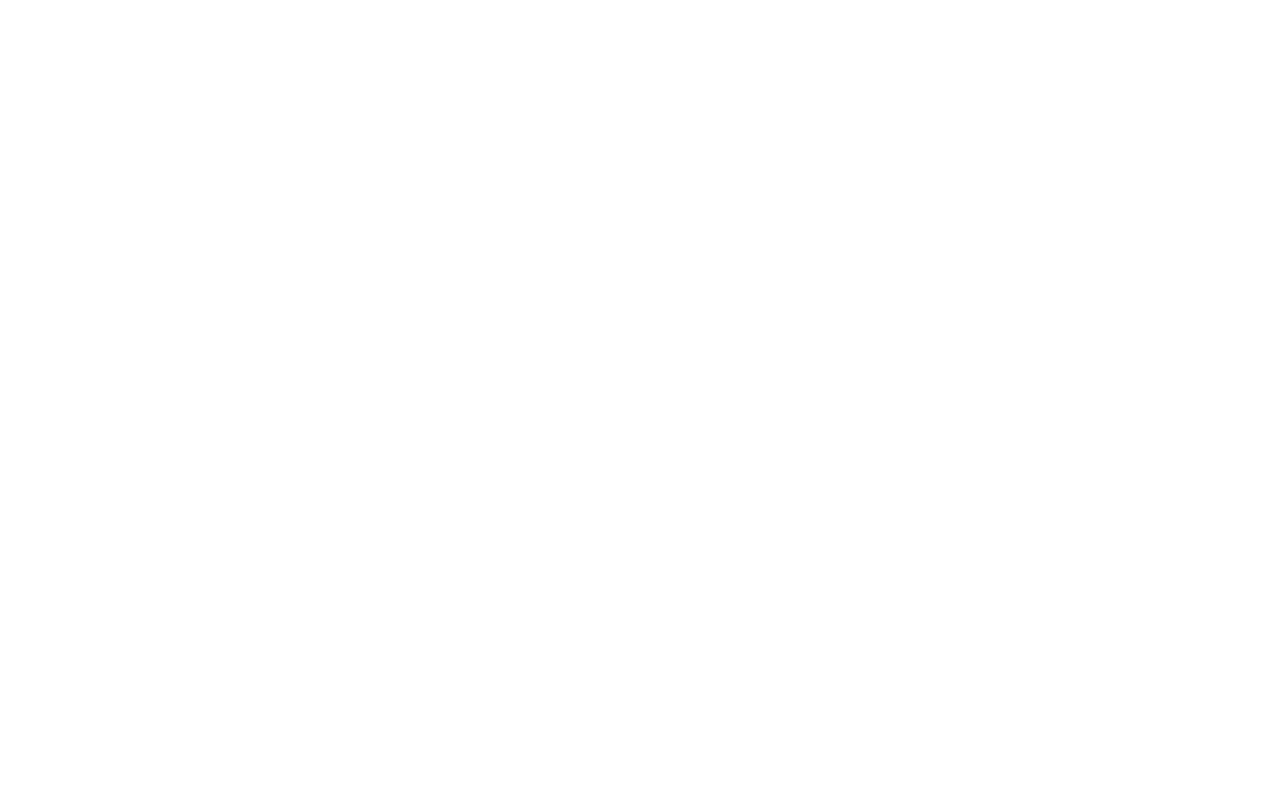
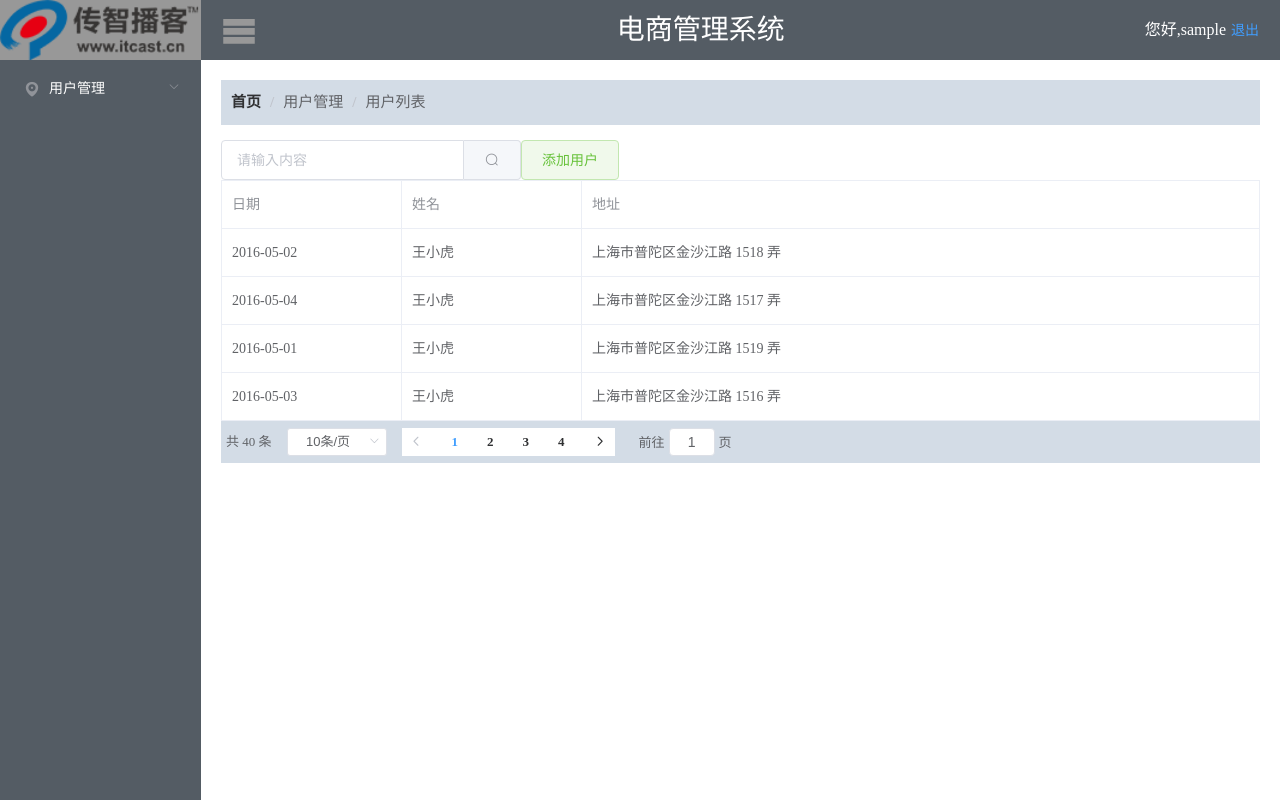
Before and after one commit to supersuperYang/vue_oa, a Vue app: page /#/user in a window 1280 px wide. Built offline with nearby package versions, Linux system fonts and the light colour scheme; no server answers; sample sign-in values are in the browser's storage.

Commit message:
userList

```diff
--- a/src/router/index.js
+++ b/src/router/index.js
@@ -3,6 +3,7 @@
 import Login from '@/views/Login'
 import Home from '@/views/Home'
 import Welcome from '@/views/welcome/Welcome'
+import User from '@/views/user/User'
 
 Vue.use(Router)
 
@@ -23,6 +24,11 @@
           name:'Welcome',
           path:'welcome',
           component:Welcome
+        },
+        {
+          name:'User',
+          path:'user',
+          component:User
         }
       ]
     }
--- a/src/views/Home.vue
+++ b/src/views/Home.vue
@@ -4,13 +4,14 @@
             <!-- 侧边栏 -->
             <el-aside width="auto">
                 <div class="logo"></div>
-                <el-menu default-active="2" :collapse="isCollapse" class="el-menu-admin" @open="handleOpen" @close="handleClose" background-color="#545c64" text-color="#fff" active-text-color="#ffd04b">
+                <el-menu :router="true"
+                 :collapse="isCollapse" class="el-menu-admin" @open="handleOpen" @close="handleClose" background-color="#545c64" text-color="#fff" active-text-color="#ffd04b">
                     <el-submenu index="1">
                         <template slot="title">
                             <i class="el-icon-location"></i>
                             <span>用户管理</span>
                         </template>
-                        <el-menu-item index="2">
+                        <el-menu-item index="/user">
                             <i class="el-icon-menu"></i>
                             <span slot="title">用户列表</span>
                         </el-menu-item>
--- a/src/views/Login.vue
+++ b/src/views/Login.vue
@@ -33,7 +33,7 @@
       rules: {
         username: [
           { required: true, message: "请输入账号", trigger: "blur" },
-          { min: 3, max: 5, message: "长度在 3 到 5 个字符", trigger: "blur" }
+        //   { min: 3, max: 5, message: "长度在 3 到 5 个字符", trigger: "blur" }
         ],
         password: [
           { required: true, message: "请输入密码", trigger: "blur" },
--- /dev/null
+++ b/src/views/user/User.vue
@@ -0,0 +1,89 @@
+<template>
+    <div class="user">
+        <!-- 头部面包屑 -->
+        <el-row>
+            <el-col :span="24">
+                <el-breadcrumb separator="/">
+                    <el-breadcrumb-item :to="{ path: '/' }">首页</el-breadcrumb-item>
+                    <el-breadcrumb-item>用户管理</el-breadcrumb-item>
+                    <el-breadcrumb-item>用户列表</el-breadcrumb-item>
+                </el-breadcrumb>
+            </el-col>
+        </el-row>
+        <!-- 搜索 -->
+        <el-row>
+            <el-col :span="24">
+                <el-input placeholder="请输入内容" class="search-input">
+                    <el-button slot="append" icon="el-icon-search"></el-button>
+                </el-input>
+                <el-button type="success" plain>添加用户</el-button>
+            </el-col>
+        </el-row>
+        <!-- 表格 -->
+        <template>
+            <el-table :data="tableData" border style="width: 100%">
+                <el-table-column prop="date" label="日期" width="180">
+                </el-table-column>
+                <el-table-column prop="name" label="姓名" width="180">
+                </el-table-column>
+                <el-table-column prop="address" label="地址">
+                </el-table-column>
+            </el-table>
+        </template>
+        <!-- 分页 -->
+        <div class="page">
+            <el-pagination @size-change="handleSizeChange" @current-change="handleCurrentChange" :current-page="1" :page-sizes="[10, 20, 30, 40]" :page-size="10" layout="total, sizes, prev, pager, next, jumper" :total="40">
+            </el-pagination>
+        </div>
+    </div>
+</template>
+
+<script>
+export default {
+  data() {
+    return {
+      tableData: [
+        {
+          date: "2016-05-02",
+          name: "王小虎",
+          address: "上海市普陀区金沙江路 1518 弄"
+        },
+        {
+          date: "2016-05-04",
+          name: "王小虎",
+          address: "上海市普陀区金沙江路 1517 弄"
+        },
+        {
+          date: "2016-05-01",
+          name: "王小虎",
+          address: "上海市普陀区金沙江路 1519 弄"
+        },
+        {
+          date: "2016-05-03",
+          name: "王小虎",
+          address: "上海市普陀区金沙江路 1516 弄"
+        }
+      ]
+    };
+  },
+  methods: {
+    handleSizeChange(val) {
+      console.log(`每页 ${val} 条`);
+    },
+    handleCurrentChange(val) {
+      console.log(`当前页: ${val}`);
+    }
+  }
+};
+</script>
+<style lang="scss" scoped>
+.user {
+  .search-input {
+    width: 300px;
+  }
+  .page {
+    padding: 5px 0;
+    background-color: #d3dce6;
+  }
+}
+</style>
```
